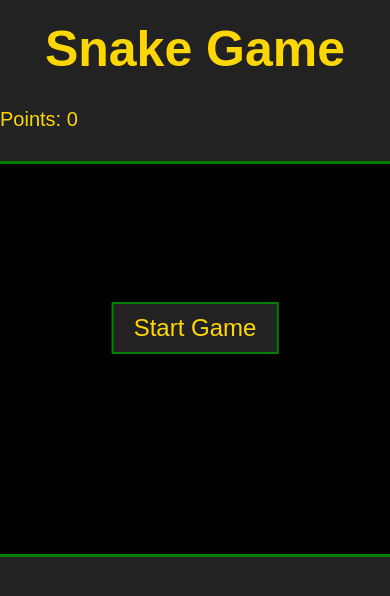
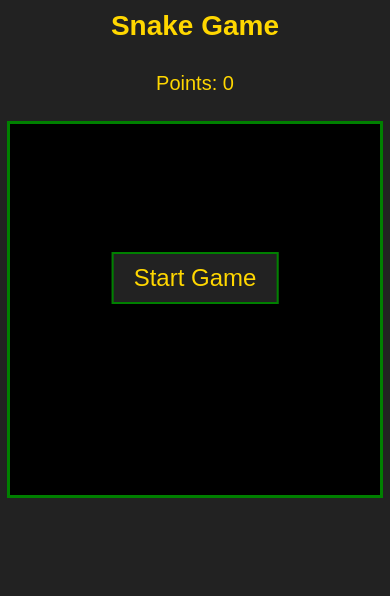
Before and after one commit to waali81/SnakeGame, a plain HTML site: page index.html in a window 390 px wide. Drawn offline with Linux system fonts and the light colour scheme.

Commit message:
responsiivisuus

```diff
--- a/styles.css
+++ b/styles.css
@@ -95,3 +95,38 @@ canvas {
     cursor: pointer;
     margin-top: 12px;
 }
+
+@media (max-width: 600px) {
+
+    h1 {
+        font-size: 28px;
+        margin: 10px 0;
+    }
+
+    .game-container {
+        width: 95%;
+        max-width: 400px;
+        padding: 0;
+    }
+
+    canvas {
+        width: 100%;
+        height: auto;
+        margin: 6px 0;
+    }
+
+    #score {
+        text-align: center;
+    }
+
+    .modal-content {
+        width: 90%;
+        font-size: 18px;
+        padding: 16px;
+    }
+
+    #modalRestartButton {
+        font-size: 16px;
+        padding: 6px 12px;
+    }
+}
```
